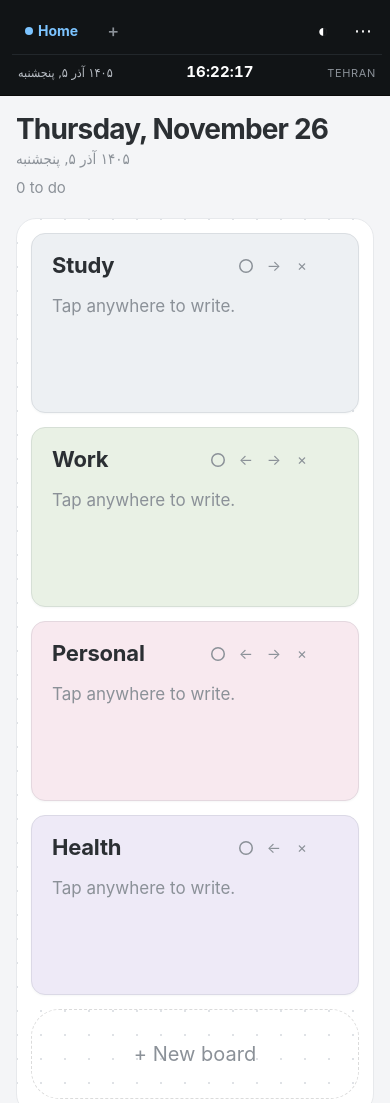
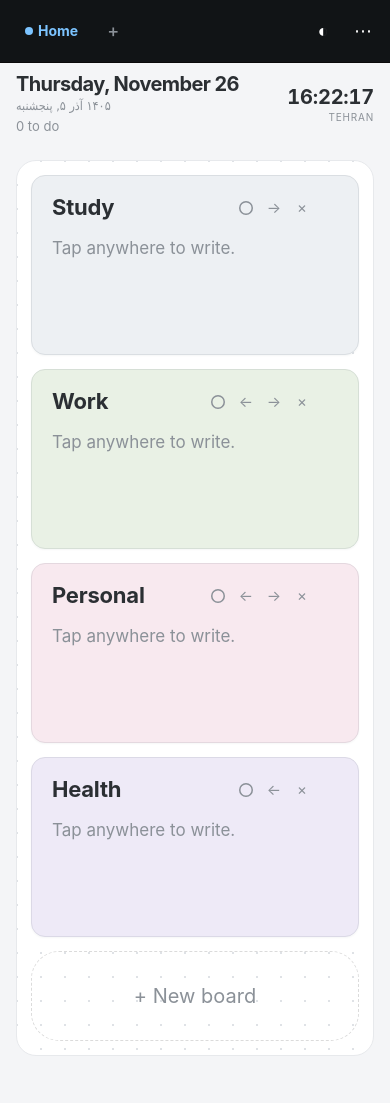
Before and after one commit to omidiz/life, a plain HTML site: page index.html in a window 390 px wide. Shown: the top 1103 px of the page. Drawn offline with Linux system fonts and the light colour scheme.

Commit message:
Date and Tehran clock in a sticky header, not in the bar
The navigation bar is back to just tabs and buttons. The header under
it, with the date, the Persian date, the summary and a large live
Tehran clock on the right, now stays on screen while scrolling. The
notepad toolbar and scroll positions sit below it.

```diff
--- a/app.js
+++ b/app.js
@@ -1098,15 +1098,19 @@
   const TZ = 'Asia/Tehran';
   const fmt = (loc, o) => { try { return new Intl.DateTimeFormat(loc, { timeZone: TZ, ...o }); } catch { return null; } };
   const fTime = fmt('en-GB', { hour: '2-digit', minute: '2-digit', second: '2-digit', hour12: false });
-  const fDate = fmt('en-US', { weekday: 'short', month: 'short', day: 'numeric', year: 'numeric' });
-  const fFa = fmt('fa-IR-u-ca-persian', { weekday: 'long', day: 'numeric', month: 'long', year: 'numeric' });
   const tick = () => {
     const d = new Date();
     if (fTime) $('#clockTime').textContent = fTime.format(d);
-    if (fDate) $('#clockDate').textContent = fDate.format(d);
-    if (fFa) $('#clockFa').textContent = fFa.format(d);
+
   };
   tick(); setInterval(tick, 1000);
+  // The bar and the date header both stay at the top; keep the things below them clear.
+  const fitSticky = () => {
+    const root = document.documentElement.style;
+    root.setProperty('--nav-h', $('.topbar').offsetHeight + 'px');
+    root.setProperty('--head-h', $('header.top').offsetHeight + 'px');
+  };
+  new ResizeObserver(fitSticky).observe($('.topbar')); new ResizeObserver(fitSticky).observe($('header.top'));
 
   applyTheme(); render();
   if (sync) runSync();
--- a/index.html
+++ b/index.html
@@ -16,12 +16,6 @@
 <body>
   <nav class="topbar" aria-label="Pages">
     <div class="pages" id="pages" role="tablist"></div>
-    <div class="clock" id="clock" aria-live="off">
-        <span class="clock-date" id="clockDate"></span>
-        <span class="clock-fa" id="clockFa" dir="rtl" lang="fa"></span>
-        <time class="clock-time" id="clockTime"></time>
-        <span class="clock-city">Tehran</span>
-      </div>
     <div class="top-actions">
       <span class="sync-status" id="syncStatus"></span>
       <button class="new-btn" id="newBoardBtn" title="New board">+ New board</button>
@@ -35,6 +29,10 @@
       <h1 class="date" id="date"></h1>
       <div class="date-fa" id="dateFa" dir="rtl" lang="fa"></div>
       <div class="summary" id="summary"></div>
+    </div>
+    <div class="clock" id="clock">
+      <time class="clock-time" id="clockTime"></time>
+      <span class="clock-city">Tehran</span>
     </div>
   </header>
 
--- a/style.css
+++ b/style.css
@@ -516,3 +516,27 @@ button { -webkit-tap-highlight-color: transparent; }
 .page-tab.on .tab-icon.dot { box-shadow: none; width: 8px; height: 8px; }
 .topbar .new-btn { background: none; border-color: transparent; color: #e6e9ee; padding: 7px 10px; }
 .topbar .new-btn:hover { background: none; color: #fff; }
+
+/* ============ date header stays on screen, with the Tehran clock (not in the bar) ============ */
+header.top {
+  position: sticky; top: var(--nav-h, 64px); z-index: 40;
+  display: flex; justify-content: space-between; align-items: center; gap: 16px;
+  margin: -18px -28px 18px; padding: 14px 28px 12px; background: var(--page);
+}
+header.top .date { font-size: 28px; }
+.date-fa { margin-top: 2px; }
+.summary { margin-top: 2px; }
+.clock { display: flex; flex-direction: column; align-items: flex-end; gap: 0; margin: 0; color: var(--muted); }
+.clock-time { font-size: 30px; font-weight: 650; color: var(--fg); font-variant-numeric: tabular-nums; letter-spacing: -.01em; line-height: 1.1; }
+.clock-city { display: inline; font-size: 11px; color: var(--muted); text-transform: uppercase; letter-spacing: .08em; margin: 2px 0 0; }
+.doc-tools { top: calc(var(--nav-h, 64px) + var(--head-h, 100px)); }
+html { scroll-padding-top: calc(var(--nav-h, 64px) + var(--head-h, 100px) + 12px); }
+@media (max-width: 640px) {
+  header.top { margin: -18px -16px 14px; padding: 10px 16px 10px; }
+  header.top .date { font-size: 20px; }
+  .date-fa { font-size: 12.5px; }
+  .summary { font-size: 13px; }
+  .clock-time { font-size: 20px; }
+  .clock-city { font-size: 10px; }
+  html { scroll-padding-top: calc(var(--nav-h, 56px) + var(--head-h, 80px) + 12px); }
+}
--- a/sw.js
+++ b/sw.js
@@ -1,6 +1,6 @@
 // Offline support: always ask the server for the newest files first (bypassing the
 // browser's 10-minute HTTP cache), and fall back to the saved copy when offline.
-const CACHE = 'life-v27';
+const CACHE = 'life-v28';
 const FILES = ['./', 'index.html', 'style.css', 'app.js', 'manifest.json', 'icon.svg', 'icon-192.png', 'icon-512.png'];
 
 self.addEventListener('install', e => {
```
Also changed, not shown: README.md.
